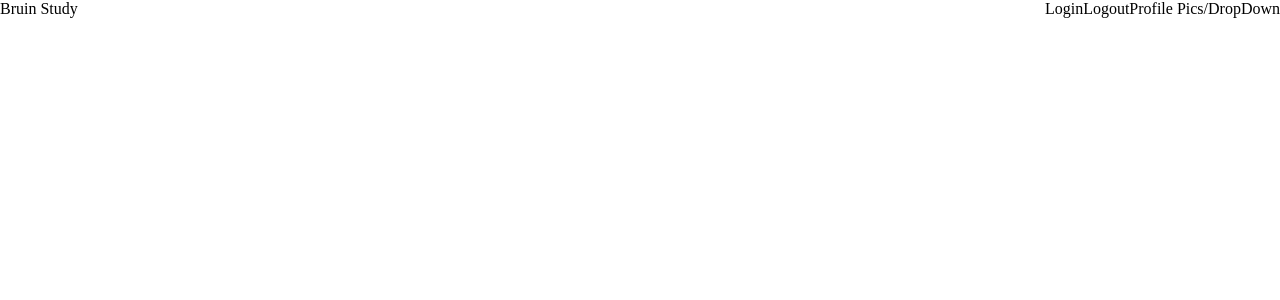
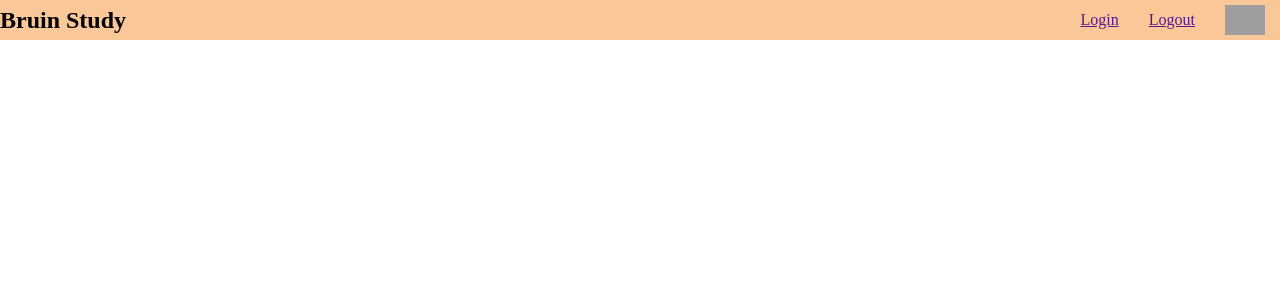
Before and after one commit to tonyechen/bruin-study, a React (Create React App) app in the folder frontend/: page / in a window 1280 px wide. Shown: the top 300 px of the page. Built offline with nearby package versions, Linux system fonts and the light colour scheme; grey boxes are pictures that could not be loaded.

Commit message:
finished creating header template

```diff
--- a/frontend/src/components/Header.css
+++ b/frontend/src/components/Header.css
@@ -1,13 +1,32 @@
 .header {
     display: flex;
     justify-content: space-between;
+    min-height: 40px;
     text-align: center;
+    background-color: #FAC898;
+}
+
+.header__logo {
+    margin: auto 0;
+}
+
+.header__group {
+    display: flex;
+    flex-wrap: wrap;
+    font-size: 1rem;
     list-style: none;
 }
 
-.header_group {
+.header__option {
     display: flex;
-    justify-content: space-evenly;
-    font-size: 1rem;
-    list-style: none;
+    align-items: center;
+    padding: 0 15px;
 }
+
+.header__option:hover {
+    background-color: white;
+}
+
+.header__user_image {
+    height: 30px;
+}
--- a/frontend/src/components/Header.js
+++ b/frontend/src/components/Header.js
@@ -3,15 +3,25 @@ import React from 'react';
 import './Header.css';
 
 // Header for the entire App
-const Header = () => {
+const Header = (props) => {
     return (
         <section className="header">
-            <li className="header_logo">Bruin Study</li>
-            <ul className='header_group'>
-                <li className='header_option'>Login</li>
-                <li className='header_option'>Logout</li>
-                <li className='header_option'>Profile Pics/DropDown</li>
-            </ul>
+            <h1 className="header__logo">Bruin Study</h1>
+            <div className="header__group">
+                <a className="header__option" href="">
+                    Login
+                </a>
+                <a className="header__option" href="">
+                    Logout
+                </a>
+                <a className="header__option" href="">
+                    <img
+                        className="header__user_image"
+                        src="https://cdn1.iconfinder.com/data/icons/user-pictures/100/unknown-512.png"
+                        alt="user_icon"
+                    />
+                </a>
+            </div>
         </section>
     );
 };
--- a/frontend/src/index.css
+++ b/frontend/src/index.css
@@ -1,4 +1,5 @@
 *{
     margin: 0;
     padding: 0;
+    box-sizing: content-box;
 }
```
